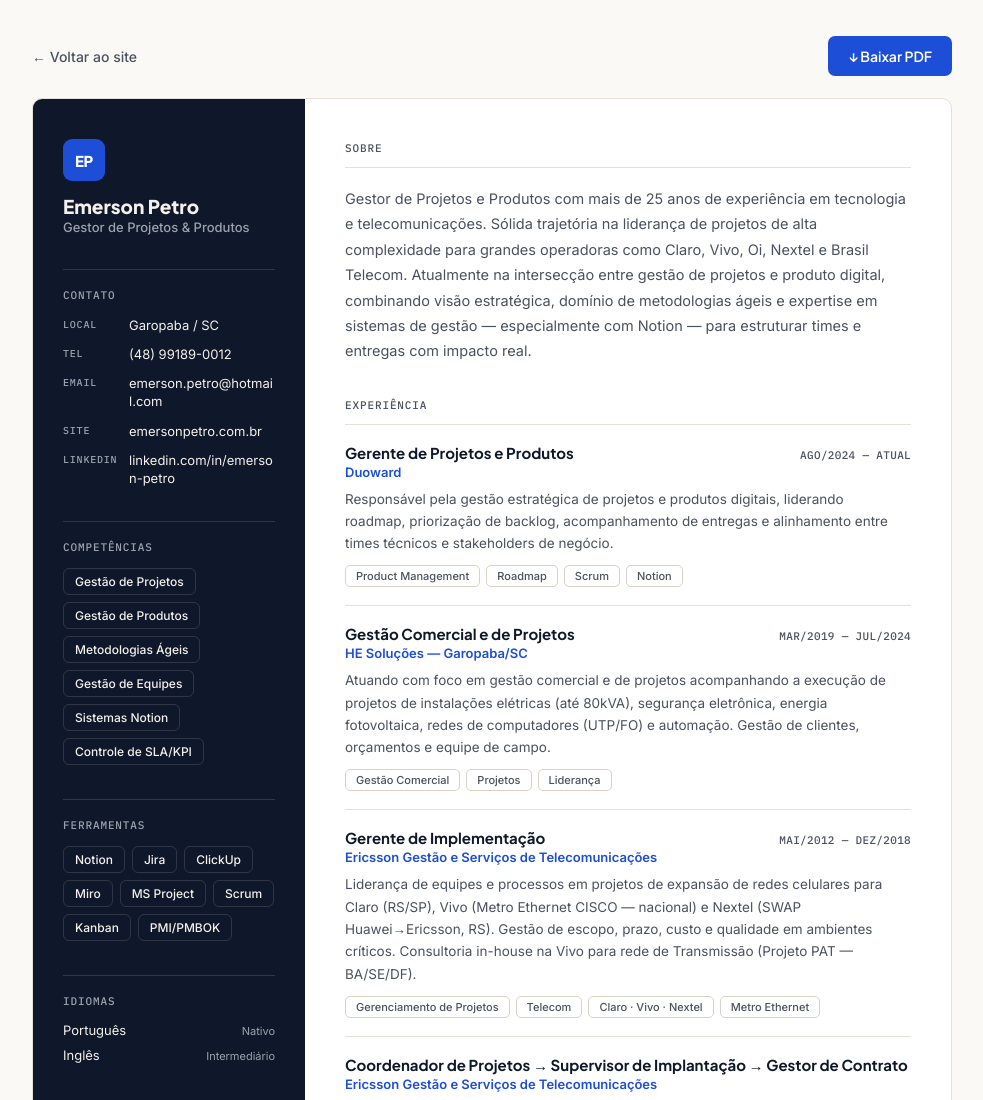
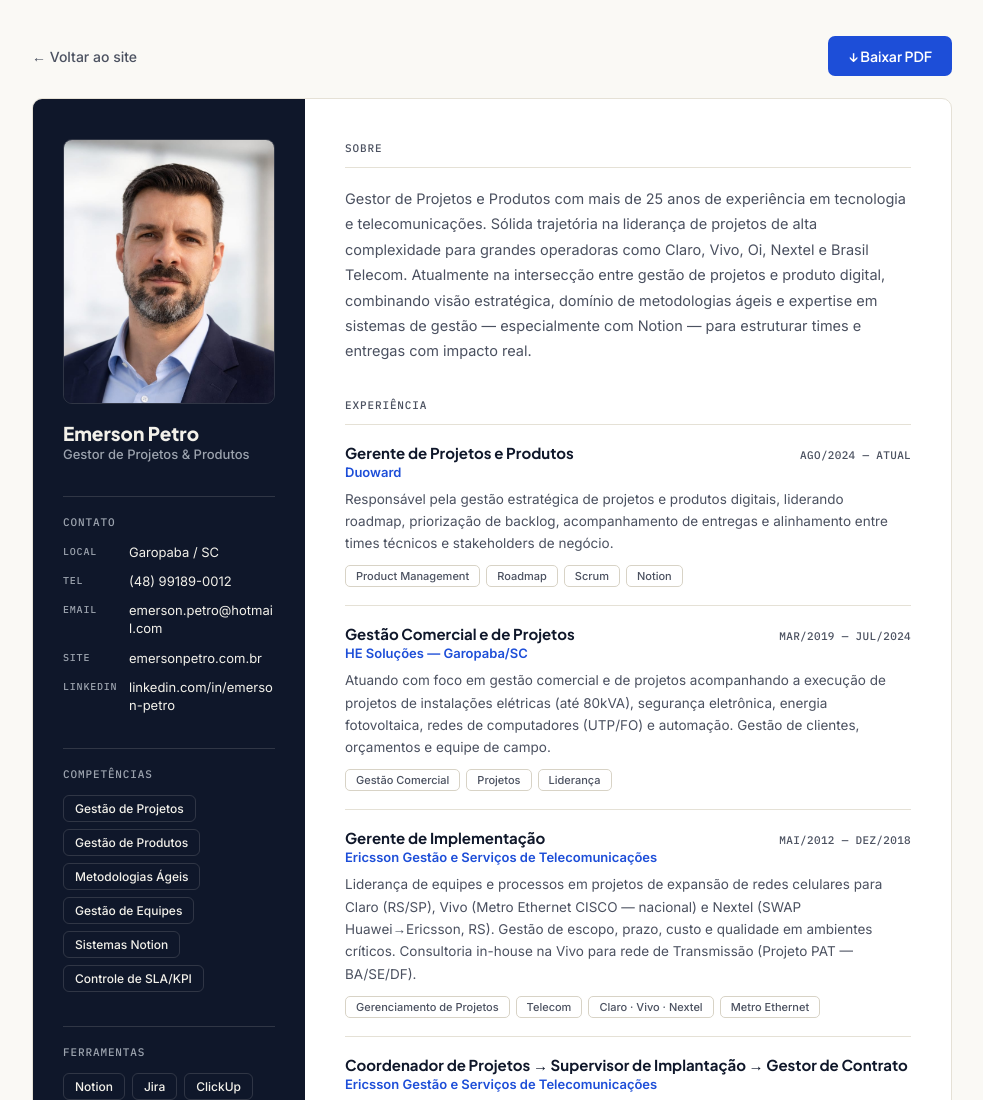
Before and after one commit to emerson-petro/site, a plain HTML site: page curriculo.html in a window 1280 px wide. Shown: the top 1100 px of the page, without its empty margins (148-1131 px from the left). Drawn offline with Linux system fonts and the light colour scheme.

Commit message:
Adiciona foto de perfil no currículo

```diff
--- a/curriculo.html
+++ b/curriculo.html
@@ -106,22 +106,17 @@
     .profile-block {
       display: flex;
       flex-direction: column;
-      gap: 14px;
+      gap: 18px;
     }
 
-    .logo-mark {
-      width: 42px;
-      height: 42px;
-      background: var(--blue);
+    .profile-photo {
+      width: 100%;
+      aspect-ratio: 4 / 5;
+      object-fit: cover;
+      object-position: center top;
       border-radius: 9px;
-      display: flex;
-      align-items: center;
-      justify-content: center;
-      font-family: 'Plus Jakarta Sans', sans-serif;
-      font-weight: 800;
-      font-size: 15px;
-      color: white;
-      letter-spacing: -0.3px;
+      border: 1px solid var(--on-dark-line);
+      display: block;
     }
 
     .profile-name {
@@ -389,7 +384,7 @@
     <aside class="sidebar">
 
       <div class="profile-block">
-        <div class="logo-mark" aria-hidden="true">EP</div>
+        <img class="profile-photo" src="branding/foto-perfil.png" alt="Emerson Petro">
         <div>
           <div class="profile-name">Emerson Petro</div>
           <div class="profile-title">Gestor de Projetos &amp; Produtos</div>
```
Also changed, not shown: branding/foto-perfil.png (added).
